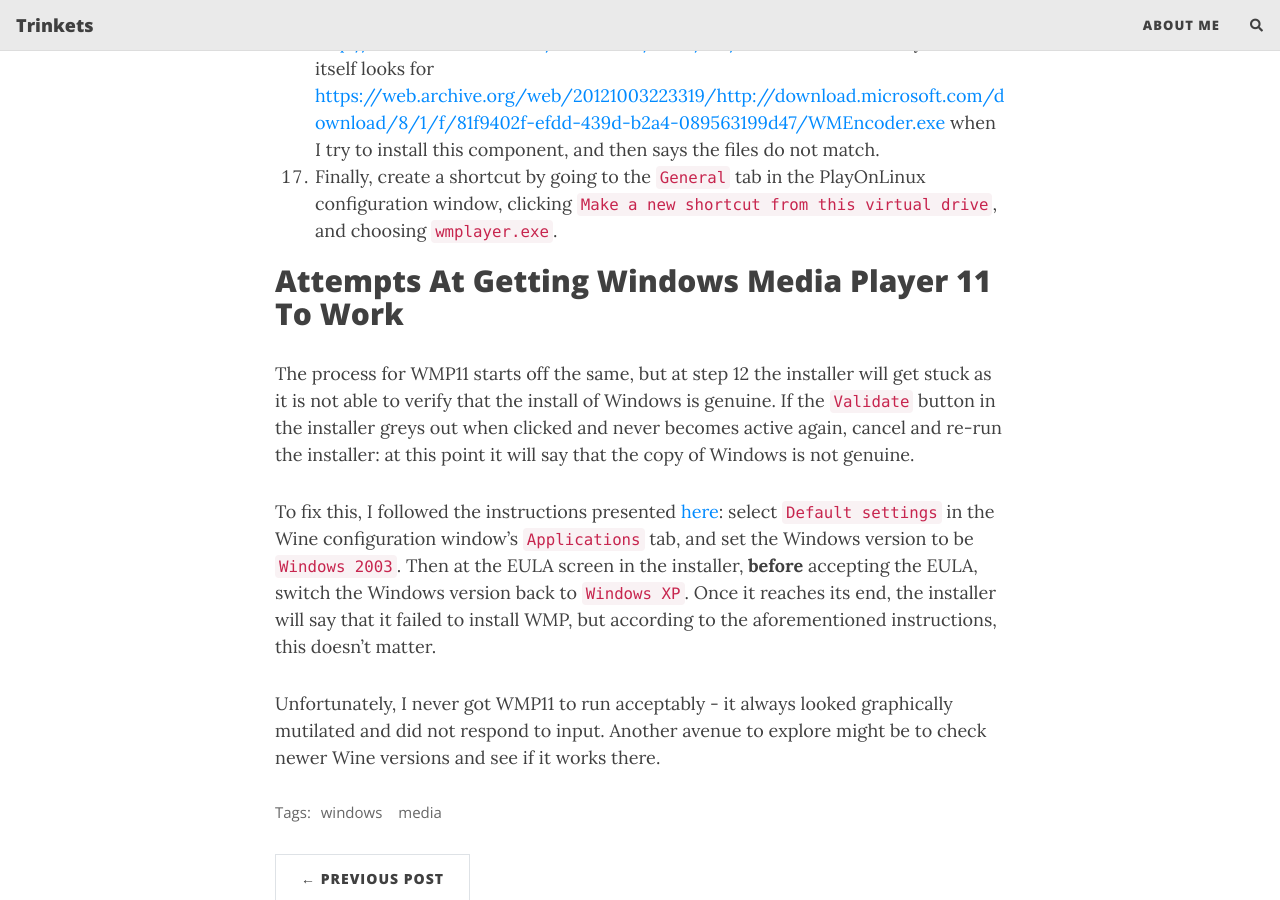
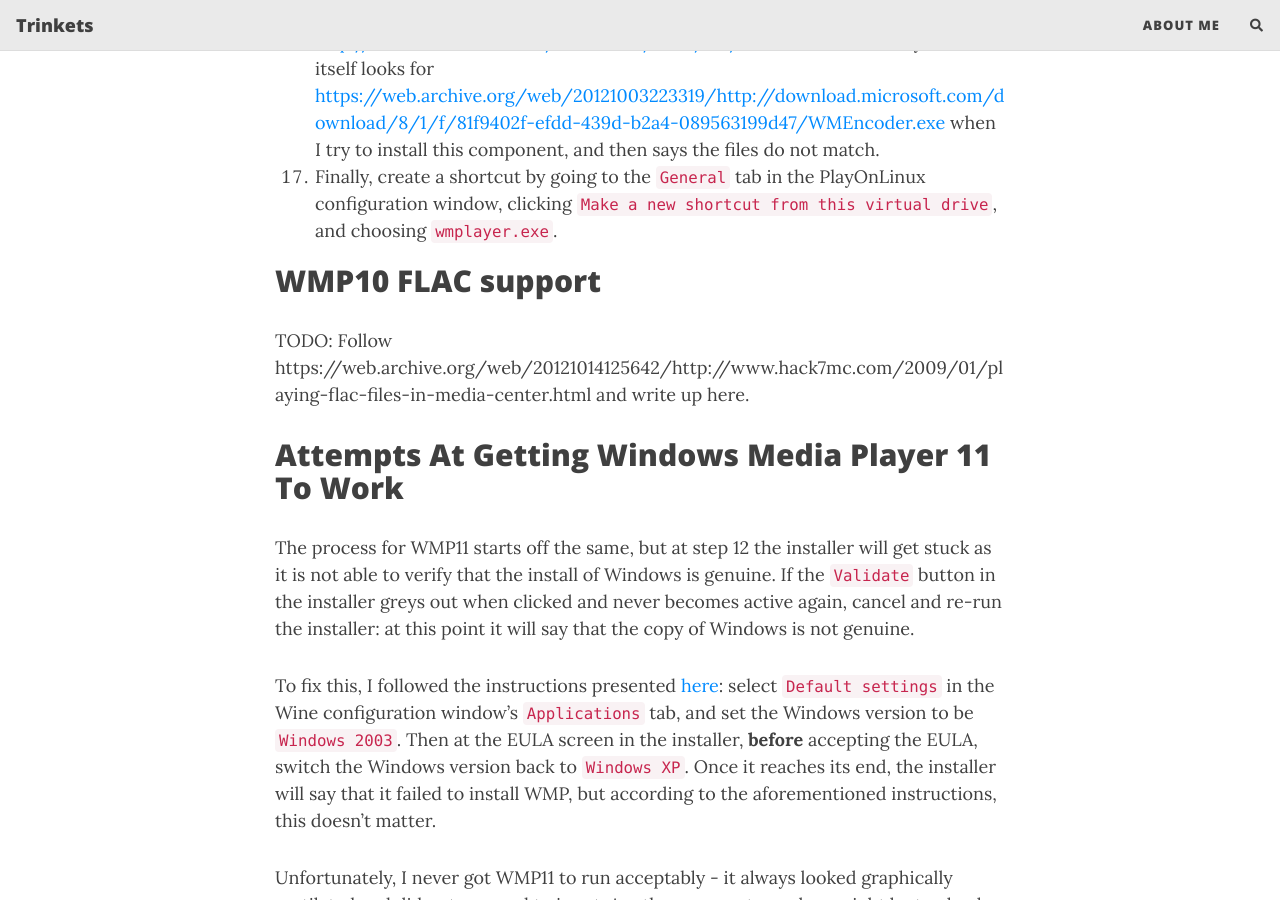
Before and after one commit to noodlecollie/noodlecollie.github.io, a Jekyll site: the page built from _posts/2023-08-05-running-windows-media-player-in-wine.md, in a window 1280 px wide and 900 px high, scrolled down 2620 px. Built offline with Jekyll 4.4.1, drawn with Linux system fonts in a browser that asks for light colours; nearby versions of some CDN libraries; comment, search, counter and statistics services are not loaded.

Commit message:
Still need to finish this page

```diff
--- a/_posts/2023-08-05-running-windows-media-player-in-wine.md
+++ b/_posts/2023-08-05-running-windows-media-player-in-wine.md
@@ -32,6 +32,10 @@
 16. Next, in the PlayOnLinux configuration window, go to the `Install Components` tab and install `Microsoft Core Fonts`, `wmpcodecs`, and `wmp10`. Note that some downloads don't seem to work - the video says it's OK, and just to continue regardless and allow whichever installers you download successfully to run. It might be worth seeing whether we can obtain other copies of the installers that are downloaded here - from the video, PlayOnLinux is looking for [http://itc.edu.stockholm.se/shareware/arkiv/PC/WMEncoder.exe](http://itc.edu.stockholm.se/shareware/arkiv/PC/WMEncoder.exe). PlayOnLinux itself looks for [https://web.archive.org/web/20121003223319/http://download.microsoft.com/download/8/1/f/81f9402f-efdd-439d-b2a4-089563199d47/WMEncoder.exe](https://web.archive.org/web/20121003223319/http://download.microsoft.com/download/8/1/f/81f9402f-efdd-439d-b2a4-089563199d47/WMEncoder.exe) when I try to install this component, and then says the files do not match.
 17. Finally, create a shortcut by going to the `General` tab in the PlayOnLinux configuration window, clicking `Make a new shortcut from this virtual drive`, and choosing `wmplayer.exe`.
 
+## WMP10 FLAC support
+
+TODO: Follow https://web.archive.org/web/20121014125642/http://www.hack7mc.com/2009/01/playing-flac-files-in-media-center.html and write up here.
+
 ## Attempts At Getting Windows Media Player 11 To Work
 
 The process for WMP11 starts off the same, but at step 12 the installer will get stuck as it is not able to verify that the install of Windows is genuine. If the `Validate` button in the installer greys out when clicked and never becomes active again, cancel and re-run the installer: at this point it will say that the copy of Windows is not genuine.
```
